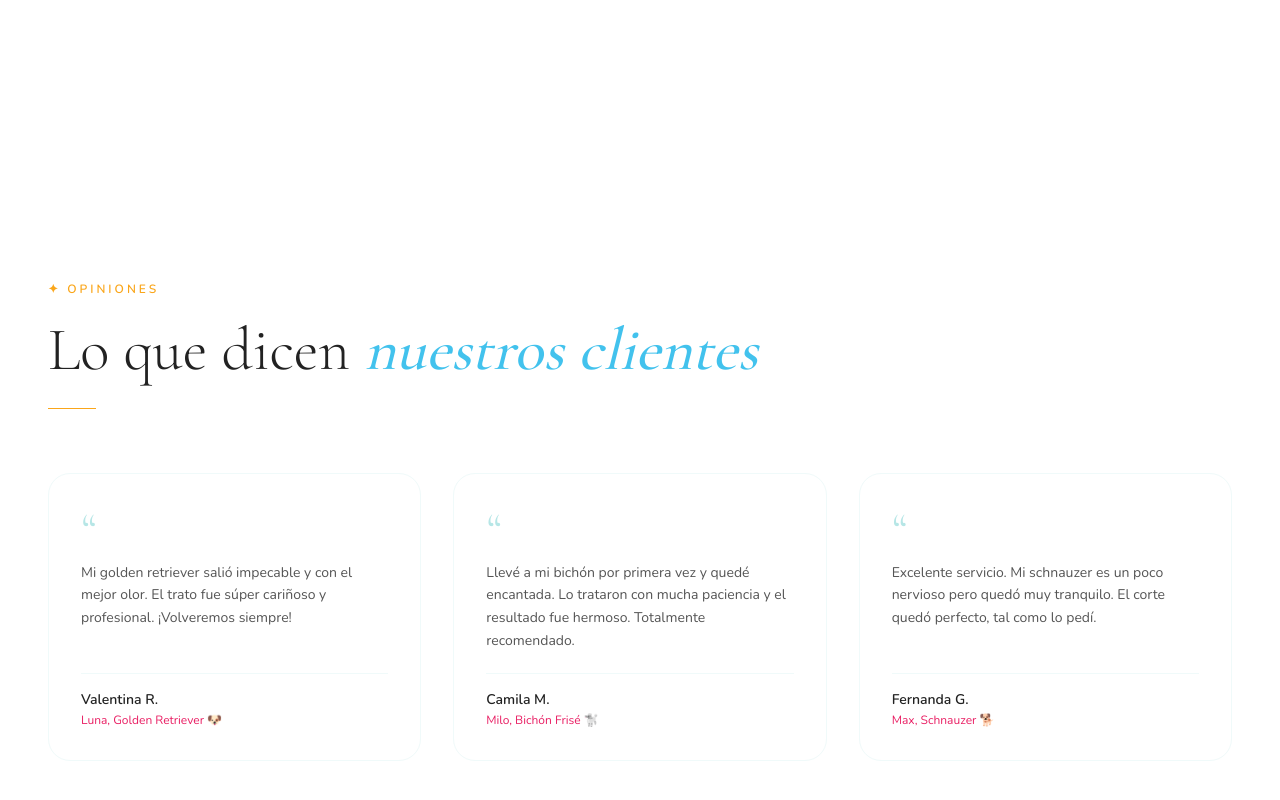
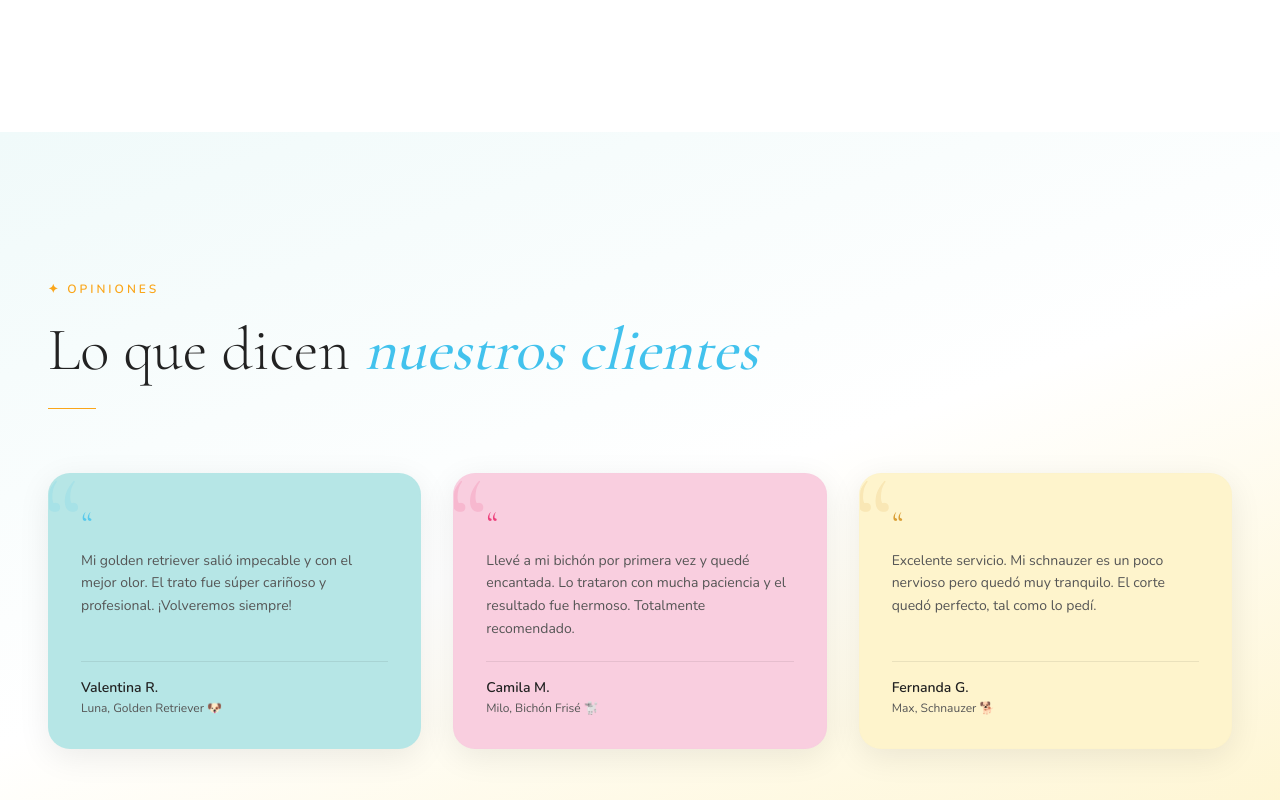
Before and after one commit to Phoenixlib/PetitSalon, a Next.js app: page / in a window 1280 px wide. Shown: the part 1900-2700 px from the top of the page. Built offline with nearby package versions, Linux system fonts and the light colour scheme; no server answers; the database is empty.

Commit message:
feat: implementar mejoras de diseño en landing (servicios y testimonios)

```diff
--- a/src/components/public/Servicios.tsx
+++ b/src/components/public/Servicios.tsx
@@ -33,87 +33,25 @@ function formatPrice(price: number) {
   }).format(price);
 }
 
-const SERVICE_ICONS = [
+const PAW_ICON = (
   <svg
-    key="scissors"
     viewBox="0 0 24 24"
     fill="none"
     stroke="currentColor"
     strokeWidth="1.5"
     strokeLinecap="round"
+    strokeLinejoin="round"
   >
-    <circle cx="6" cy="6" r="3" />
-    <circle cx="6" cy="18" r="3" />
-    <line x1="20" y1="4" x2="8.12" y2="15.88" />
-    <line x1="14.47" y1="14.48" x2="20" y2="20" />
-    <line x1="8.12" y1="8.12" x2="12" y2="12" />
-  </svg>,
-  <svg
-    key="drop"
-    viewBox="0 0 24 24"
-    fill="none"
-    stroke="currentColor"
-    strokeWidth="1.5"
-    strokeLinecap="round"
-  >
-    <path d="M12 2.69l5.66 5.66a8 8 0 11-11.31 0z" />
-  </svg>,
-  <svg
-    key="star"
-    viewBox="0 0 24 24"
-    fill="none"
-    stroke="currentColor"
-    strokeWidth="1.5"
-    strokeLinecap="round"
-  >
-    <polygon points="12 2 15.09 8.26 22 9.27 17 14.14 18.18 21.02 12 17.77 5.82 21.02 7 14.14 2 9.27 8.91 8.26 12 2" />
-  </svg>,
-  <svg
-    key="paw"
-    viewBox="0 0 24 24"
-    fill="none"
-    stroke="currentColor"
-    strokeWidth="1.5"
-    strokeLinecap="round"
-  >
-    <circle cx="7" cy="8" r="2" />
-    <circle cx="17" cy="8" r="2" />
-    <circle cx="4" cy="14" r="2" />
-    <circle cx="20" cy="14" r="2" />
-    <path d="M12 15c-2 0-5 1.5-5 4.5 0 1.4 1.4 2.5 5 2.5s5-1.1 5-2.5c0-3-3-4.5-5-4.5z" />
-  </svg>,
-  <svg
-    key="heart"
-    viewBox="0 0 24 24"
-    fill="none"
-    stroke="currentColor"
-    strokeWidth="1.5"
-    strokeLinecap="round"
-  >
-    <path d="M20.84 4.61a5.5 5.5 0 00-7.78 0L12 5.67l-1.06-1.06a5.5 5.5 0 00-7.78 7.78l1.06 1.06L12 21.23l7.78-7.78 1.06-1.06a5.5 5.5 0 000-7.78z" />
-  </svg>,
-  <svg
-    key="zap"
-    viewBox="0 0 24 24"
-    fill="none"
-    stroke="currentColor"
-    strokeWidth="1.5"
-    strokeLinecap="round"
-  >
-    <polygon points="13 2 3 14 12 14 11 22 21 10 12 10 13 2" />
-  </svg>,
-  <svg
-    key="clock"
-    viewBox="0 0 24 24"
-    fill="none"
-    stroke="currentColor"
-    strokeWidth="1.5"
-    strokeLinecap="round"
-  >
-    <circle cx="12" cy="12" r="10" />
-    <polyline points="12 6 12 12 16 14" />
-  </svg>,
-];
+    {/* Dedos superiores */}
+    <ellipse cx="7" cy="7.5" rx="2" ry="2.5" />
+    <ellipse cx="12" cy="5.5" rx="2" ry="2.5" />
+    <ellipse cx="17" cy="7.5" rx="2" ry="2.5" />
+    {/* Dedo pulgar lateral */}
+    <ellipse cx="4" cy="12" rx="1.5" ry="2" />
+    {/* Almohadilla central */}
+    <path d="M12 10.5c-3.5 0-6 2-6 5.5 0 2 1.5 4 6 4s6-2 6-4c0-3.5-2.5-5.5-6-5.5z" />
+  </svg>
+);
 
 const CARD_COLORS = [
   "var(--pastel-cyan)",
@@ -213,7 +151,16 @@ export default function Servicios({
             {categories.map((category) => {
               if (category.services.length === 0) return null;
               return (
-                <div key={category.id}>
+                <div
+                  key={category.id}
+                  className="rounded-3xl p-7 md:p-10"
+                  style={{
+                    backgroundColor: "rgba(255, 255, 255, 0.65)",
+                    backdropFilter: "blur(8px)",
+                    border: "1px solid rgba(182, 230, 230, 0.35)",
+                    boxShadow: "0 4px 24px rgba(0,0,0,0.04)",
+                  }}
+                >
                   <div className="mb-6">
                     <h3
                       className="text-2xl font-semibold mb-2"
@@ -224,7 +171,7 @@ export default function Servicios({
                     {category.description && (
                       <p
                         className="text-sm"
-                        style={{ color: "var(--ps-text-mid)" }}
+                        style={{ color: "var(--ps-text-mid)", whiteSpace: "pre-line" }}
                       >
                         {category.description}
                       </p>
@@ -355,7 +302,7 @@ export default function Servicios({
                   style={{ backgroundColor: "rgba(255,255,255,0.6)" }}
                 >
                   <div className="w-7 h-7" style={{ color: "var(--ps-text)" }}>
-                    {SERVICE_ICONS[selected.index % SERVICE_ICONS.length]}
+                    {PAW_ICON}
                   </div>
                 </div>
 
@@ -373,7 +320,7 @@ export default function Servicios({
                 {selected.description && (
                   <p
                     className="text-sm leading-relaxed"
-                    style={{ color: "var(--ps-text-mid)" }}
+                    style={{ color: "var(--ps-text-mid)", whiteSpace: "pre-line" }}
                   >
                     {selected.description}
                   </p>
@@ -471,7 +418,7 @@ function ServiceCard({
         style={{ backgroundColor: "rgba(255,255,255,0.6)" }}
       >
         <div className="w-5 h-5" style={{ color: "var(--ps-text)" }}>
-          {SERVICE_ICONS[index % SERVICE_ICONS.length]}
+          {PAW_ICON}
         </div>
       </div>
       <div>
@@ -484,7 +431,7 @@ function ServiceCard({
         {service.description && (
           <p
             className="text-sm mt-1 leading-relaxed line-clamp-2"
-            style={{ color: "var(--ps-text-mid)" }}
+            style={{ color: "var(--ps-text-mid)", whiteSpace: "pre-line" }}
           >
             {service.description}
           </p>
--- a/src/components/public/Testimonios.tsx
+++ b/src/components/public/Testimonios.tsx
@@ -41,8 +41,19 @@ export default function Testimonios({ reviews = [] }: Props) {
         }))
       : TESTIMONIOS;
 
+  const REVIEW_COLORS = [
+    { bg: "var(--pastel-cyan)",   border: "rgba(182,230,230,0.6)",  quote: "#42c2ed" },
+    { bg: "var(--pastel-pink)",   border: "rgba(249,206,223,0.6)",  quote: "#e91e63" },
+    { bg: "var(--pastel-yellow)", border: "rgba(254,244,204,0.6)",  quote: "#d18910" },
+  ];
+
   return (
-    <section className="py-28 lg:py-36" style={{ backgroundColor: "white" }}>
+    <section
+      className="py-28 lg:py-36"
+      style={{
+        background: "linear-gradient(160deg, #f0fafa 0%, #ffffff 50%, #fef4cc 100%)",
+      }}
+    >
       <div className="max-w-7xl mx-auto px-6 lg:px-12">
         {/* Header */}
         <div className="mb-16">
@@ -76,28 +87,44 @@ export default function Testimonios({ reviews = [] }: Props) {
 
         {/* Cards */}
         <div className="grid md:grid-cols-3 gap-6 lg:gap-8">
-          {displayData.map((t, i) => (
+          {displayData.map((t, i) => {
+            const color = REVIEW_COLORS[i % REVIEW_COLORS.length];
+            return (
               <div
                 key={i}
-              className="flex flex-col gap-5 p-8 rounded-3xl"
+                className="flex flex-col gap-5 p-8 rounded-3xl relative overflow-hidden"
                 style={{
-                backgroundColor: "var(--ps-lila-base)",
-                border: "1px solid var(--ps-lila-pale)",
+                  backgroundColor: color.bg,
+                  border: `1.5px solid ${color.border}`,
+                  boxShadow: "0 8px 32px rgba(0,0,0,0.08)",
                 }}
               >
-              {/* Quote mark */}
+                {/* Cita decorativa de fondo */}
                 <span
-                className="text-5xl font-light leading-none select-none"
+                  className="absolute -top-4 -left-2 text-9xl font-light leading-none select-none pointer-events-none"
                   style={{
                     fontFamily: "var(--font-display)",
-                  color: "var(--ps-lila-light)",
+                    color: color.quote,
+                    opacity: 0.12,
+                  }}
+                >
+                  &ldquo;
+                </span>
+
+                {/* Cita visible */}
+                <span
+                  className="text-4xl font-light leading-none select-none relative z-10"
+                  style={{
+                    fontFamily: "var(--font-display)",
+                    color: color.quote,
+                    opacity: 0.8,
                   }}
                 >
                   &ldquo;
                 </span>
 
                 <p
-                className="text-sm leading-relaxed -mt-3 flex-1"
+                  className="text-sm leading-relaxed -mt-3 flex-1 relative z-10"
                   style={{ color: "var(--ps-text-mid)" }}
                 >
                   {t.texto}
@@ -105,24 +132,19 @@ export default function Testimonios({ reviews = [] }: Props) {
 
                 {/* Author */}
                 <div
-                className="pt-4"
-                style={{ borderTop: "1px solid var(--ps-lila-pale)" }}
+                  className="pt-4 relative z-10"
+                  style={{ borderTop: "1px solid rgba(0,0,0,0.08)" }}
                 >
-                <p
-                  className="text-sm font-semibold"
-                  style={{ color: "var(--ps-text)" }}
-                >
+                  <p className="text-sm font-semibold" style={{ color: "var(--ps-text)" }}>
                     {t.nombre}
                   </p>
-                <p
-                  className="text-xs mt-0.5"
-                  style={{ color: "var(--ps-lila-mid)" }}
-                >
+                  <p className="text-xs mt-0.5" style={{ color: "var(--ps-text-mid)" }}>
                     {t.mascota}
                   </p>
                 </div>
               </div>
-          ))}
+            );
+          })}
         </div>
       </div>
     </section>
```
Lines whose indentation alone changed are shown as unchanged.
